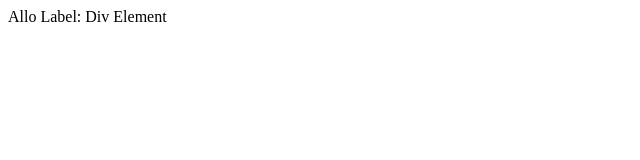
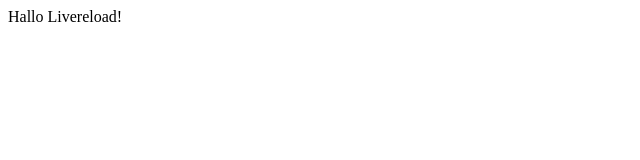
Before and after one commit to MSakamaki/grunt_livereloadjs_example, a website: page index.html in a window 1280 px wide. Shown: the full height of the page, 0-640 px from the left. Drawn offline with Linux system fonts and the light colour scheme.

Commit message:
package name modification

```diff
--- a/index.html
+++ b/index.html
@@ -2,12 +2,11 @@
 <html lang="en">
 <head>
 	<meta charset="UTF-8">
-	<title>Document</title>
+	<title>Live Reload Example</title>
 </head>
 <body>
 	<div>
-			<label>Allo Label:</label>
-		Div Element
+		Hallo Livereload!
 	</div>
 </body>
 	<script src="//localhost:35729/livereload.js"></script>
--- a/package.json
+++ b/package.json
@@ -1,7 +1,7 @@
 {
-  "name": "sample_observerjs",
+  "name": "sample_livereload",
   "version": "0.0.1",
-  "description": "play observer ",
+  "description": "play minimum livreload sample",
   "repository": {
     "type": "git",
     "url": ""
```
